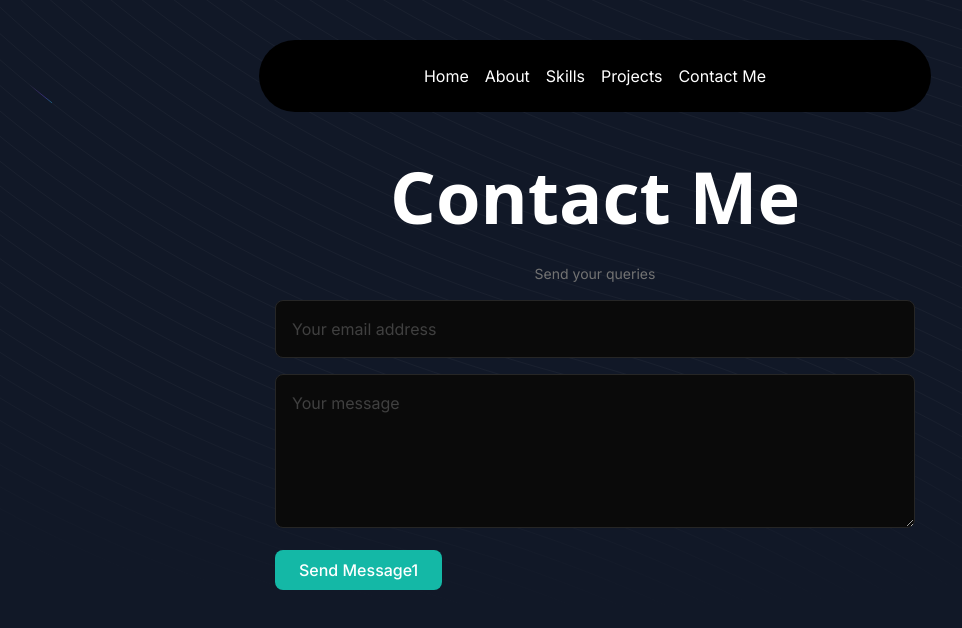
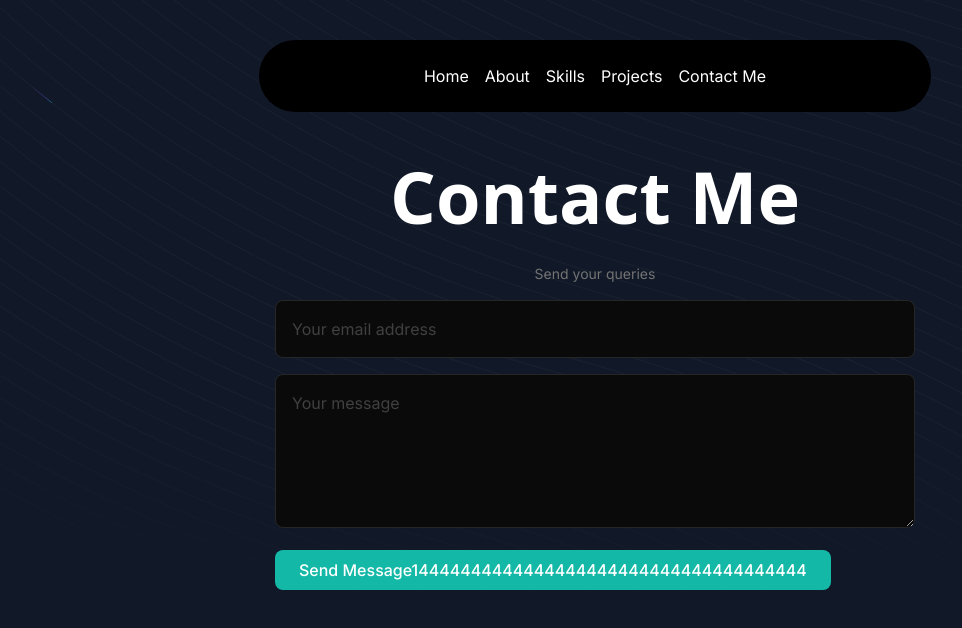
Before and after one commit to ishu74/itzmyportfolio, a Next.js app: page /contact in a window 1280 px wide. Shown: the top 628 px of the page, without its empty margins (45-1007 px from the left). Built offline with nearby package versions, Linux system fonts and the light colour scheme.

Commit message:
updated checkiung

```diff
--- a/src/app/contact/page.tsx
+++ b/src/app/contact/page.tsx
@@ -152,7 +152,7 @@ function MusicSchoolContactUs() {
             type="submit"
             className="px-6 py-2 rounded-lg bg-teal-500 text-white font-medium hover:bg-teal-600 focus:outline-none focus:ring-2 focus:ring-teal-500 focus:ring-offset-2"
           >
-            Send Message1
+            Send Message14444444444444444444444444444444444444
           </button>
         </form>
       </div>
```
